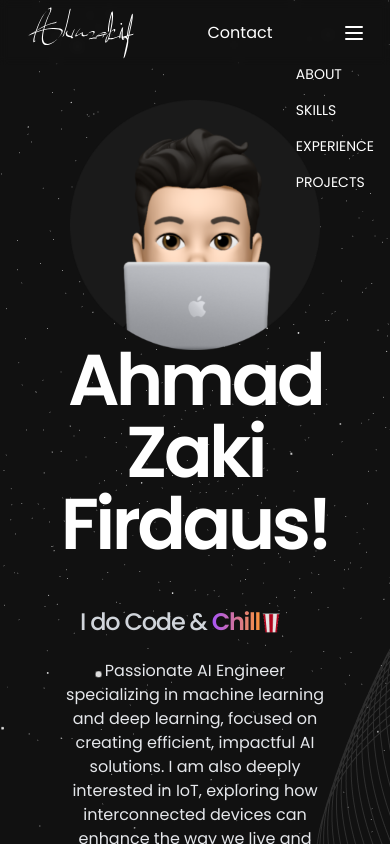
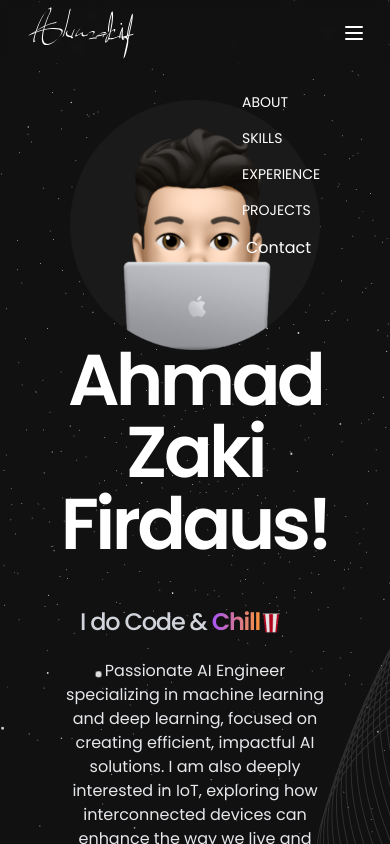
Before and after one commit to ahmzakif/developer-portofolio, a Next.js app: page / in a window 390 px wide. Both pictures are taken after a click on the button 353 px from the left and 32 px from the top of the page. Shown: the top 844 px of the page. Built offline with nearby package versions, Linux system fonts and the light colour scheme.

Commit message:
fix mobile view

```diff
--- a/components/Navbar.tsx
+++ b/components/Navbar.tsx
@@ -12,11 +12,7 @@ const Navbar: React.FC<{}> = () => {
   return (
     <div className="w-full h-[65px] bg-['#111'] fixed backdrop-blur-sm z-50 px-4 sm:px-10">
       <div className="w-full h-full flex flex-row items-center justify-between m-auto">
-        <a
-          title="ahmzakif logo"
-          href="/"
-          className="h-30 w-30 flex flex-row items-center"
-        >
+        <a title="ahmzakif logo" href="/" className="h-30 w-30 flex flex-row items-center">
           <Image
             src="/Logo.svg"
             alt="Ahmad Zaki Firdaus - Developer"
@@ -29,48 +25,33 @@ const Navbar: React.FC<{}> = () => {
 
         {/* Desktop Navigation */}
         <ul
-          className={`mt-4 flex flex-col items-start text-sm opacity-0 md:opacity-100 md:mt-0 md:h-auto md:max-h-screen md:w-auto md:flex-row md:space-x-4 md:border-0 transition-all duration-300 ${
-            isMenuOpen ? "opacity-100 mt-10" : "opacity-0 md:opacity-100"
-          } ${
-            isMenuOpen ? "right-0 absolute top-10" : "absolute right-[-100%] top-0"
-          } md:static md:flex-row md:space-x-4`}
+          className="hidden md:flex flex-row items-center space-x-4 md:space-x-4"
           id="navbar-default"
         >
           <li>
-            <Link
-              className="block px-4 py-2 no-underline outline-none hover:no-underline"
-              href="/#about"
-            >
+            <Link className="block px-4 py-2 no-underline outline-none hover:no-underline" href="/#about">
               <div className="text-sm text-white transition-colors duration-300 hover:text-pink-600">ABOUT</div>
             </Link>
           </li>
           <li>
-            <Link
-              className="block px-4 py-2 no-underline outline-none hover:no-underline"
-              href="/#skills"
-            >
+            <Link className="block px-4 py-2 no-underline outline-none hover:no-underline" href="/#skills">
               <div className="text-sm text-white transition-colors duration-300 hover:text-pink-600">SKILLS</div>
             </Link>
           </li>
           <li>
-            <Link
-              className="block px-4 py-2 no-underline outline-none hover:no-underline"
-              href="/#experience"
-            >
+            <Link className="block px-4 py-2 no-underline outline-none hover:no-underline" href="/#experience">
               <div className="text-sm text-white transition-colors duration-300 hover:text-pink-600">EXPERIENCE</div>
             </Link>
           </li>
           <li>
-            <Link
-              className="block px-4 py-2 no-underline outline-none hover:no-underline"
-              href="/#projects"
-            >
+            <Link className="block px-4 py-2 no-underline outline-none hover:no-underline" href="/#projects">
               <div className="text-sm text-white transition-colors duration-300 hover:text-pink-600">PROJECTS</div>
             </Link>
           </li>
         </ul>
 
-        <div className="flex flex-row gap-5">
+        {/* Desktop Contact Button */}
+        <div className="hidden md:flex flex-row gap-5">
           <div
             onClick={() => window.open("mailto:ahmzakif@gmail.com")}
             className="z-[1] bg-transparent padding-10 cursor-pointer bg-black hover:bg-[#2E2E2E] rounded-xl text-white py-2 px-5"
@@ -100,6 +81,43 @@ const Navbar: React.FC<{}> = () => {
           </svg>
         </button>
       </div>
+
+      {/* Mobile Navigation Menu */}
+      {isMenuOpen && (
+        <ul
+          className="md:hidden absolute top-16 right-0 bg-transparent z-50 w-[180px] py-5 px-4" // Transparent background
+        >
+          <li>
+            <Link className="block px-4 py-2 no-underline outline-none hover:no-underline text-white" href="/#about">
+              <div className="text-sm text-white transition-colors duration-300 hover:text-pink-600">ABOUT</div>
+            </Link>
+          </li>
+          <li>
+            <Link className="block px-4 py-2 no-underline outline-none hover:no-underline text-white" href="/#skills">
+              <div className="text-sm text-white transition-colors duration-300 hover:text-pink-600">SKILLS</div>
+            </Link>
+          </li>
+          <li>
+            <Link className="block px-4 py-2 no-underline outline-none hover:no-underline text-white" href="/#experience">
+              <div className="text-sm text-white transition-colors duration-300 hover:text-pink-600">EXPERIENCE</div>
+            </Link>
+          </li>
+          <li>
+            <Link className="block px-4 py-2 no-underline outline-none hover:no-underline text-white" href="/#projects">
+              <div className="text-sm text-white transition-colors duration-300 hover:text-pink-600">PROJECTS</div>
+            </Link>
+          </li>
+          {/* Contact Button Inside Hamburger Menu for Mobile */}
+          <li>
+            <div
+              onClick={() => window.open("mailto:ahmzakif@gmail.com")}
+              className="z-[1] bg-transparent padding-10 cursor-pointer bg-black hover:bg-[#2E2E2E] rounded-xl text-white py-2 px-5"
+            >
+              Contact
+            </div>
+          </li>
+        </ul>
+      )}
     </div>
   );
 };
```
